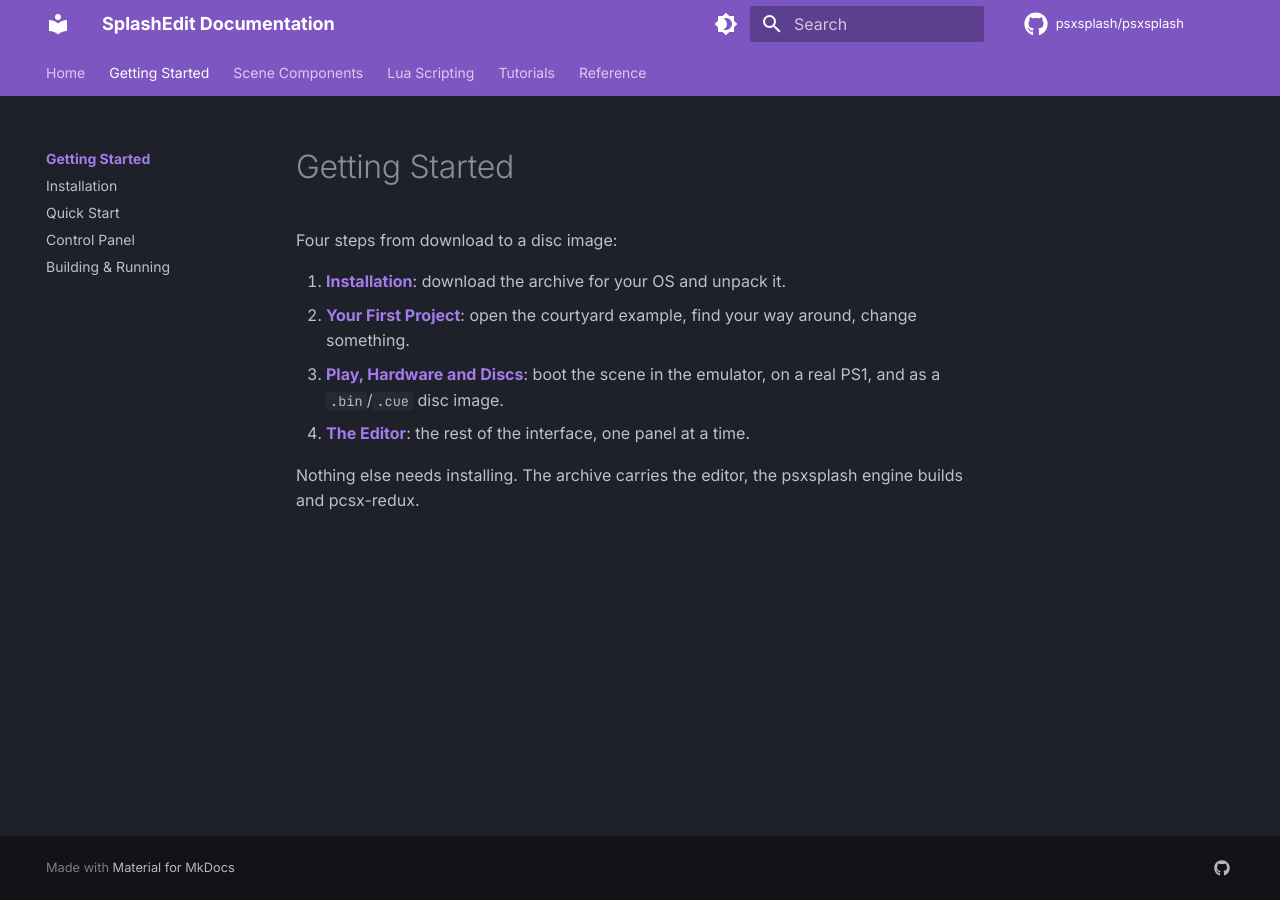
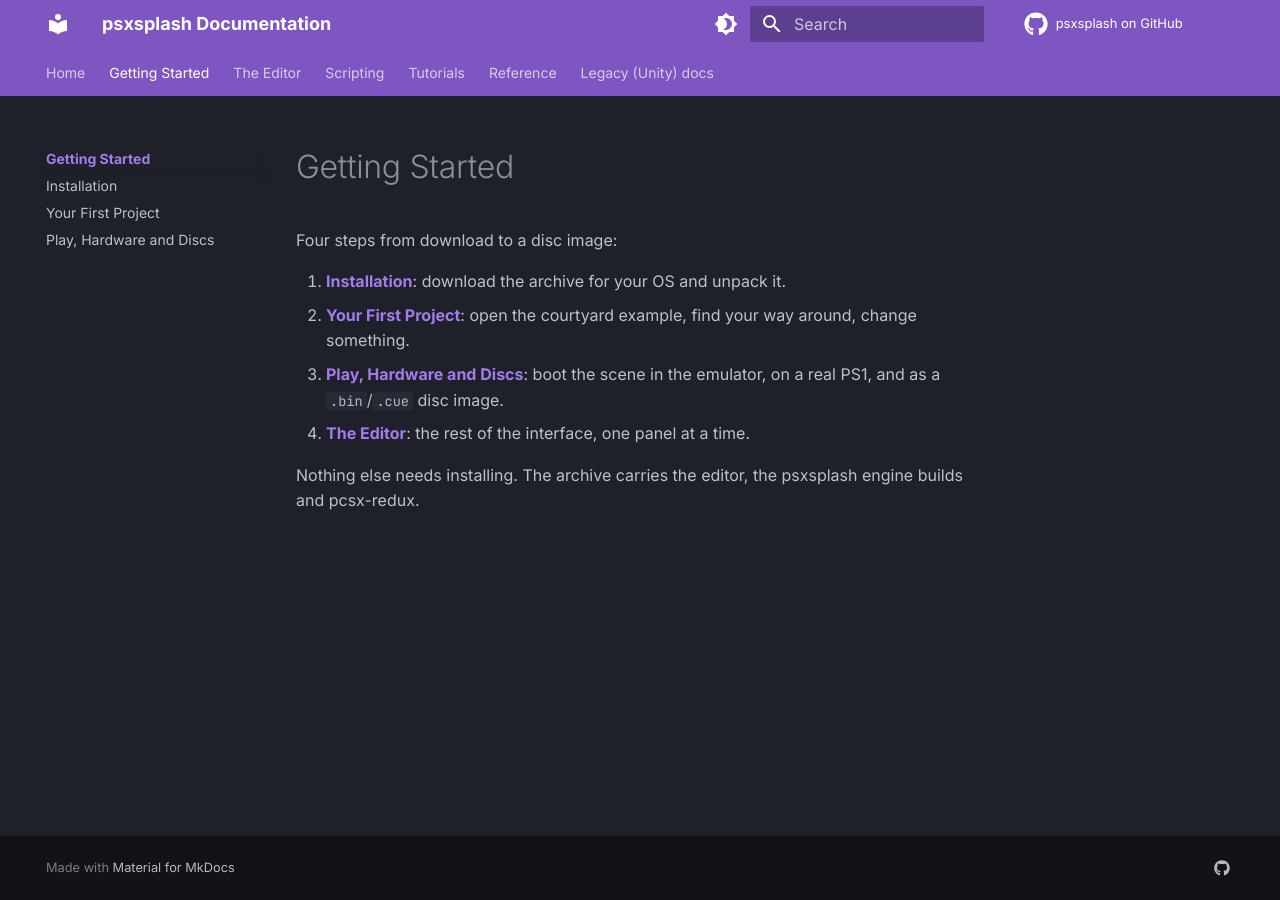
Before and after one commit to psxsplash/docs, an MkDocs documentation site: the page built from docs/getting-started/index.md, in a window 1280 px wide. Built offline with MkDocs 1.6.1 and Material for MkDocs 9.7.7, drawn with Linux system fonts in a browser that asks for light colours; comment, search, counter and statistics services are not loaded; the version menu is left out; part of the change alters nothing that is shown.

```diff
--- a/mkdocs.yml
+++ b/mkdocs.yml
@@ -1,8 +1,13 @@
-site_name: SplashEdit Documentation
-site_description: Build PlayStation 1 games using Unity and SplashEdit
+site_name: psxsplash Documentation
+site_description: Make PlayStation 1 games with psxsplash, the editor, engine and emulator in one download
 site_url: https://psxsplash.github.io/docs/
-repo_url: https://github.com/psxsplash/psxsplash
-repo_name: psxsplash/psxsplash
+repo_url: https://github.com/psxsplash
+repo_name: psxsplash on GitHub
+
+validation:
+  links:
+    anchors: warn
+    unrecognized_links: warn
 
 theme:
   name: material
@@ -51,9 +56,6 @@ markdown_extensions:
   - tables
   - attr_list
   - md_in_html
-  - pymdownx.emoji:
-      emoji_index: !!python/name:material.extensions.emoji.twemoji
-      emoji_generator: !!python/name:material.extensions.emoji.to_svg
   - toc:
       permalink: true
 
@@ -70,59 +72,41 @@ nav:
   - Getting Started:
     - getting-started/index.md
     - Installation: getting-started/installation.md
-    - Quick Start: getting-started/quick-start.md
-    - Control Panel: getting-started/control-panel.md
-    - Building & Running: getting-started/building.md
-  - Scene Components:
-    - components/index.md
-    - Core:
-      - Scene Exporter: components/scene-exporter.md
-      - Objects & Meshes: components/objects.md
-      - Player: components/player.md
-    - Visual:
-      - Textures & VRAM: components/textures.md
-      - Skinned Meshes: components/skinned-meshes.md
-      - Sprites: components/sprites.md
-      - Tilemaps: components/tilemaps.md
-      - Custom Fonts: components/fonts.md
-      - Loading Screens: components/loading-screens.md
-    - Spatial:
-      - Navigation & Collision: components/navigation.md
-      - Agents & AI: components/agents.md
-      - Rooms & Portals: components/rooms-portals.md
-    - Interactivity:
-      - UI System: components/ui.md
-      - Audio: components/audio.md
-      - Interactables: components/interactables.md
-      - Trigger Boxes: components/trigger-boxes.md
-    - Sequencing:
-      - Cutscenes: components/cutscenes.md
-      - Animations: components/animations.md
-    - Multiplayer:
-      - Networking: components/networking.md
-      - Networked Multiplayer Tutorial: tutorials/networking.md
-      - psnl_server (GitHub): https://github.com/psxsplash/psnl_server
-    - Persistence:
-      - Memory Cards: components/memory-cards.md
-  - Lua Scripting:
+    - Your First Project: getting-started/first-project.md
+    - Play, Hardware and Discs: getting-started/play-and-export.md
+  - The Editor:
+    - editor/index.md
+    - Objects & Components: editor/objects.md
+    - Importing Models & Textures: editor/importing.md
+    - Materials & Bit Depth: editor/materials.md
+    - Lighting: editor/lighting.md
+    - The Lua Editor: editor/lua-editor.md
+    - The Block Editor: editor/block-editor.md
+    - UI Canvases: editor/ui-canvas.md
+    - Cutscenes & Animations: editor/timeline.md
+    - Skinned Animation: editor/skinned-animation.md
+    - Player, Navigation & Rooms: editor/navigation-rooms.md
+    - Audio: editor/audio.md
+    - Scene Settings: editor/scene-settings.md
+    - World Streaming: editor/world-streaming.md
+    - Building & Running: editor/building.md
+  - Scripting:
     - lua/index.md
     - Fixed-Point Math: lua/fixed-point.md
     - Event Callbacks: lua/events.md
     - API Reference: lua/api-reference.md
-    - Patterns & Best Practices: lua/patterns.md
+    - Patterns: lua/patterns.md
   - Tutorials:
     - tutorials/index.md
     - Collectible Pickups: tutorials/collectibles.md
-    - NPC Dialogue: tutorials/npc-dialogue.md
     - Animated Doors: tutorials/animated-doors.md
     - Scene Transitions: tutorials/scene-transitions.md
     - Health & Damage: tutorials/health-damage.md
-    - Networked Multiplayer: tutorials/networking.md
   - Reference:
     - reference/index.md
-    - Changelog: reference/changelog.md
-    - Multi-Scene Projects: reference/multi-scene.md
     - Memory & Performance: reference/memory.md
     - Known Issues: reference/known-issues.md
     - Glossary: reference/glossary.md
     - Contributing: reference/contributing.md
+    - Changelog: reference/changelog.md
+  - Legacy (Unity) docs: https://psxsplash.github.io/docs/unity/
```
Also changed, not shown: 2 other files.
